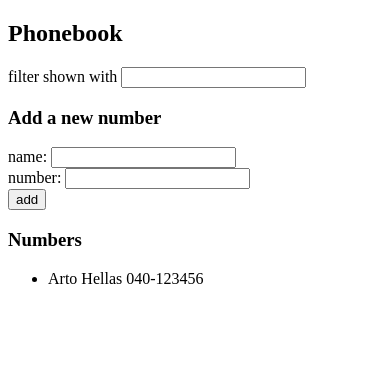
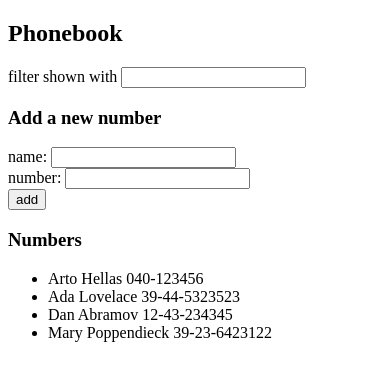
Before and after one commit to ada-ip/fullstackopen, a React (Vite) app in the folder part2/phonebook/: page / in a window 390 px wide. Shown: the top 380 px of the page. Built offline with nearby package versions, Linux system fonts and the light colour scheme; data requests are answered from the project's data file.

Commit message:
Add 2.11: The Phonebook Step 6 solution

```diff
--- /dev/null
+++ b/part2/phonebook/db.json
@@ -0,0 +1,24 @@
+{
+	"persons": [
+		{
+			"name": "Arto Hellas",
+			"number": "040-123456",
+			"id": 1
+		},
+		{
+			"name": "Ada Lovelace",
+			"number": "39-44-5323523",
+			"id": 2
+		},
+		{
+			"name": "Dan Abramov",
+			"number": "12-43-234345",
+			"id": 3
+		},
+		{
+			"name": "Mary Poppendieck",
+			"number": "39-23-6423122",
+			"id": 4
+		}
+	]
+}
--- a/part2/phonebook/package.json
+++ b/part2/phonebook/package.json
@@ -7,9 +7,11 @@
 		"dev": "vite",
 		"build": "vite build",
 		"lint": "eslint . --ext js,jsx --report-unused-disable-directives --max-warnings 0",
-    "preview": "vite preview"
+		"preview": "vite preview",
+		"server": "json-server -p3001 --watch db.json"
 	},
 	"dependencies": {
+		"axios": "^1.6.8",
 		"react": "^18.2.0",
 		"react-dom": "^18.2.0"
 	},
@@ -21,6 +23,7 @@
 		"eslint-plugin-react": "^7.34.1",
 		"eslint-plugin-react-hooks": "^4.6.0",
 		"eslint-plugin-react-refresh": "^0.4.6",
+		"json-server": "^1.0.0-beta.0",
 		"vite": "^5.2.0"
 	}
 }
--- a/part2/phonebook/src/App.jsx
+++ b/part2/phonebook/src/App.jsx
@@ -1,13 +1,21 @@
-import { useState } from "react";
+import { useState, useEffect } from "react";
+import axios from "axios";
 import Filter from "./components/Filter";
 import PersonForm from "./components/PersonForm";
 import PersonsList from "./components/PersonsList";
 
 const App = () => {
-	const [persons, setPersons] = useState([{ name: "Arto Hellas", phone: "040-123456" }]);
+	const [persons, setPersons] = useState([]);
 	const [newName, setNewName] = useState("");
 	const [newPhone, setNewPhone] = useState("");
 	const [filter, setFilter] = useState("");
+
+	useEffect(() => {
+		axios
+			.get("http://localhost:3001/persons")
+			.then((response) => setPersons(response.data))
+			.catch((error) => console.log(error));
+	}, []);
 
 	const addPerson = (e) => {
 		e.preventDefault();
--- a/part2/phonebook/src/components/PersonsList.jsx
+++ b/part2/phonebook/src/components/PersonsList.jsx
@@ -4,7 +4,7 @@
 	return (
 		<ul>
 			{persons.map((person, i) => (
-				<Person key={i} name={person.name} phone={person.phone} />
+				<Person key={i} name={person.name} phone={person.number} />
 			))}
 		</ul>
 	);
```
Also changed, not shown: 1 other file (tests, documents, lock files or other folders). Lines whose indentation alone changed are shown as unchanged.
